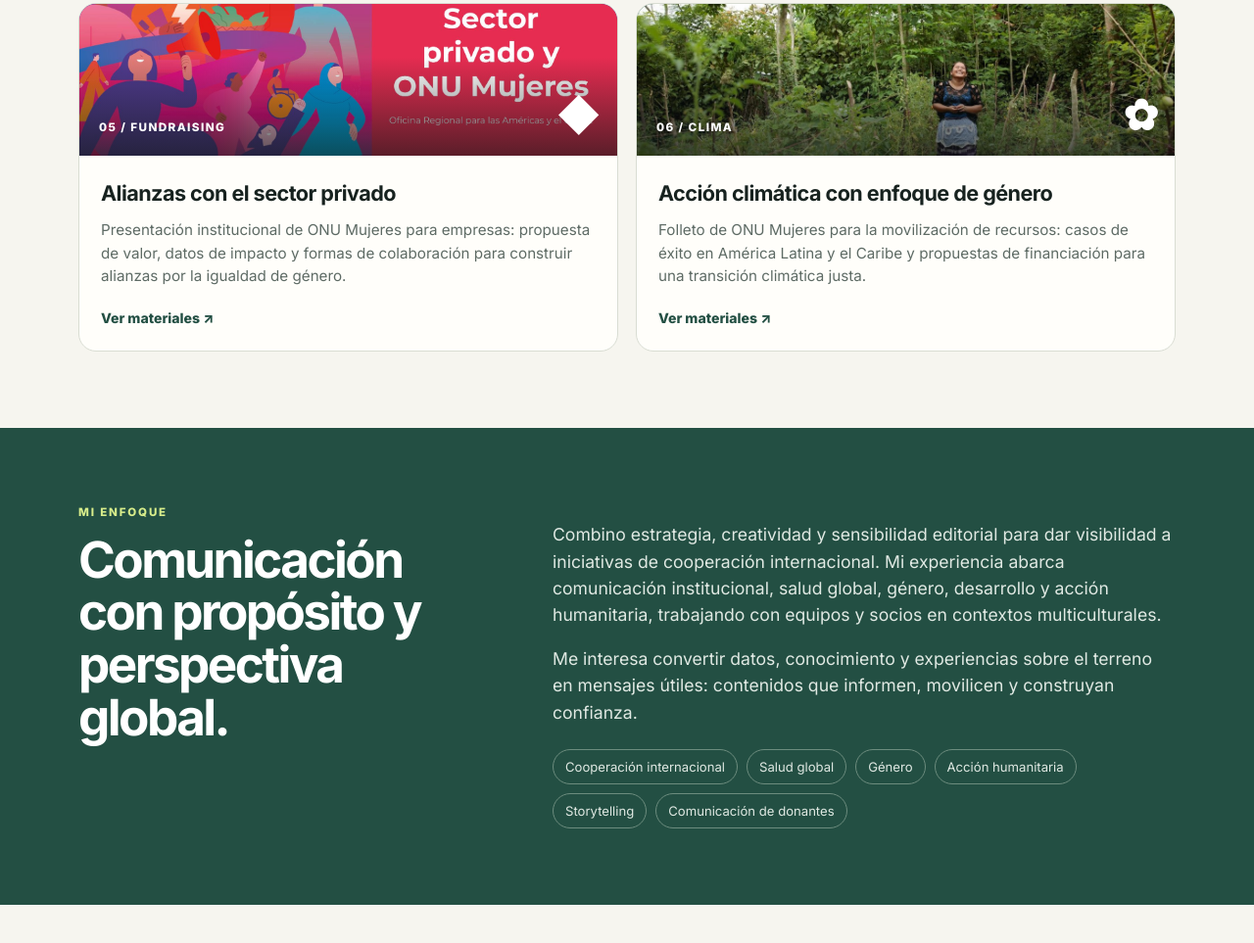
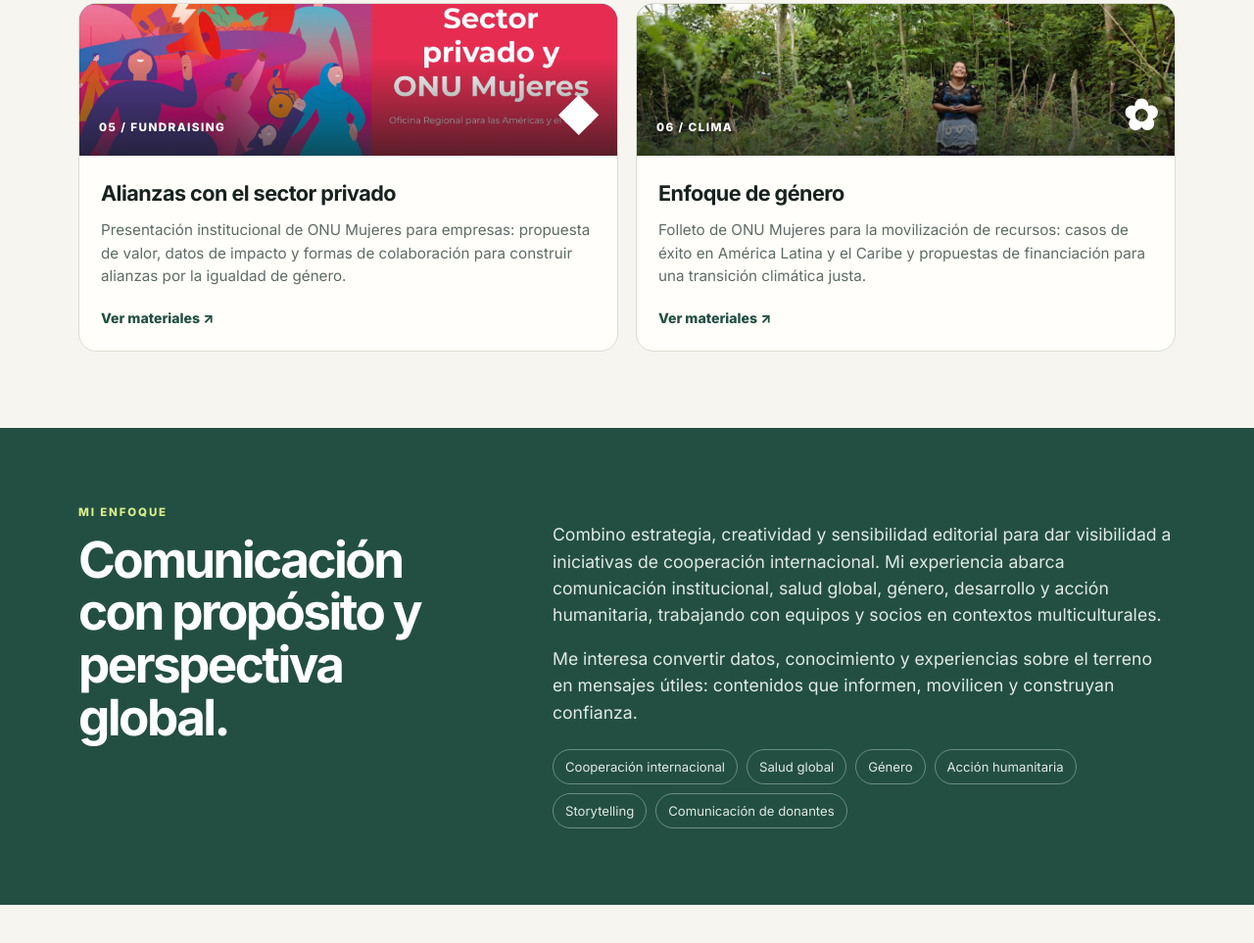
Before and after one commit to bertyhell/portfolio, a plain HTML site: page index.html in a window 1280 px wide. Shown: the part 1793-2756 px from the top of the page at 98% size. Drawn offline with Linux system fonts and the light colour scheme.

```diff
--- a/index.html
+++ b/index.html
@@ -61,7 +61,7 @@ header nav{margin-left:auto}.lang{display:flex;margin-left:22px;border:1px solid
     <article class="work"><div class="work-visual v3"><span data-i18n="t19">03 / Multimedia</span><b>▶</b></div><div class="work-body"><h3 data-i18n="t20">Vídeo, fotografía y diseño</h3><p data-i18n="t21">Creación y edición de piezas audiovisuales, recursos gráficos e infografías para explicar ideas complejas de forma accesible.</p><a href="https://drive.google.com/drive/folders/1u-W2KvatN9aSLYVIR2D9a1oUvfjwr7NP?usp=share_link" data-gallery="multimedia" data-i18n="t25">Ver materiales ↗</a></div></article>
     <article class="work"><div class="work-visual v4"><span data-i18n="t22">04 / Alianzas</span><b>◎</b></div><div class="work-body"><h3 data-i18n="t23">Visibilidad y movilización de recursos</h3><p data-i18n="t24">Materiales estratégicos para la relación con donantes y socios: mensajes, presentaciones y contenidos orientados a generar alianzas.</p><a href="https://lasaludunderecho.es/activismo-mundi/" target="_blank" rel="noopener noreferrer" data-i18n="t25">Ver materiales ↗</a></div></article>
     <article class="work"><div class="work-visual v5"><span data-i18n="t90">05 / Fundraising</span><b>◆</b></div><div class="work-body"><h3 data-i18n="t91">Alianzas con el sector privado</h3><p data-i18n="t92">Presentación institucional de ONU Mujeres para empresas: propuesta de valor, datos de impacto y formas de colaboración para construir alianzas por la igualdad de género.</p><a href="https://drive.google.com/file/d/1O1jlWFMmCsnDzn1lnNzdKeuHFainN95b/view" data-gallery="onu" data-i18n="t25">Ver materiales ↗</a></div></article>
-    <article class="work"><div class="work-visual v6"><span data-i18n="t93">06 / Clima</span><b>✿</b></div><div class="work-body"><h3 data-i18n="t94">Acción climática con enfoque de género</h3><p data-i18n="t95">Folleto de ONU Mujeres para la movilización de recursos: casos de éxito en América Latina y el Caribe y propuestas de financiación para una transición climática justa.</p><a href="https://drive.google.com/file/d/17aGEhEu2ErQOHvLQmADQhlctnjyyt3LG/view" data-gallery="clima" data-i18n="t25">Ver materiales ↗</a></div></article>
+    <article class="work"><div class="work-visual v6"><span data-i18n="t93">06 / Clima</span><b>✿</b></div><div class="work-body"><h3 data-i18n="t94">Enfoque de género</h3><p data-i18n="t95">Folleto de ONU Mujeres para la movilización de recursos: casos de éxito en América Latina y el Caribe y propuestas de financiación para una transición climática justa.</p><a href="https://drive.google.com/file/d/17aGEhEu2ErQOHvLQmADQhlctnjyyt3LG/view" data-gallery="clima" data-i18n="t25">Ver materiales ↗</a></div></article>
   </div>
 </section>
 </div>
```
